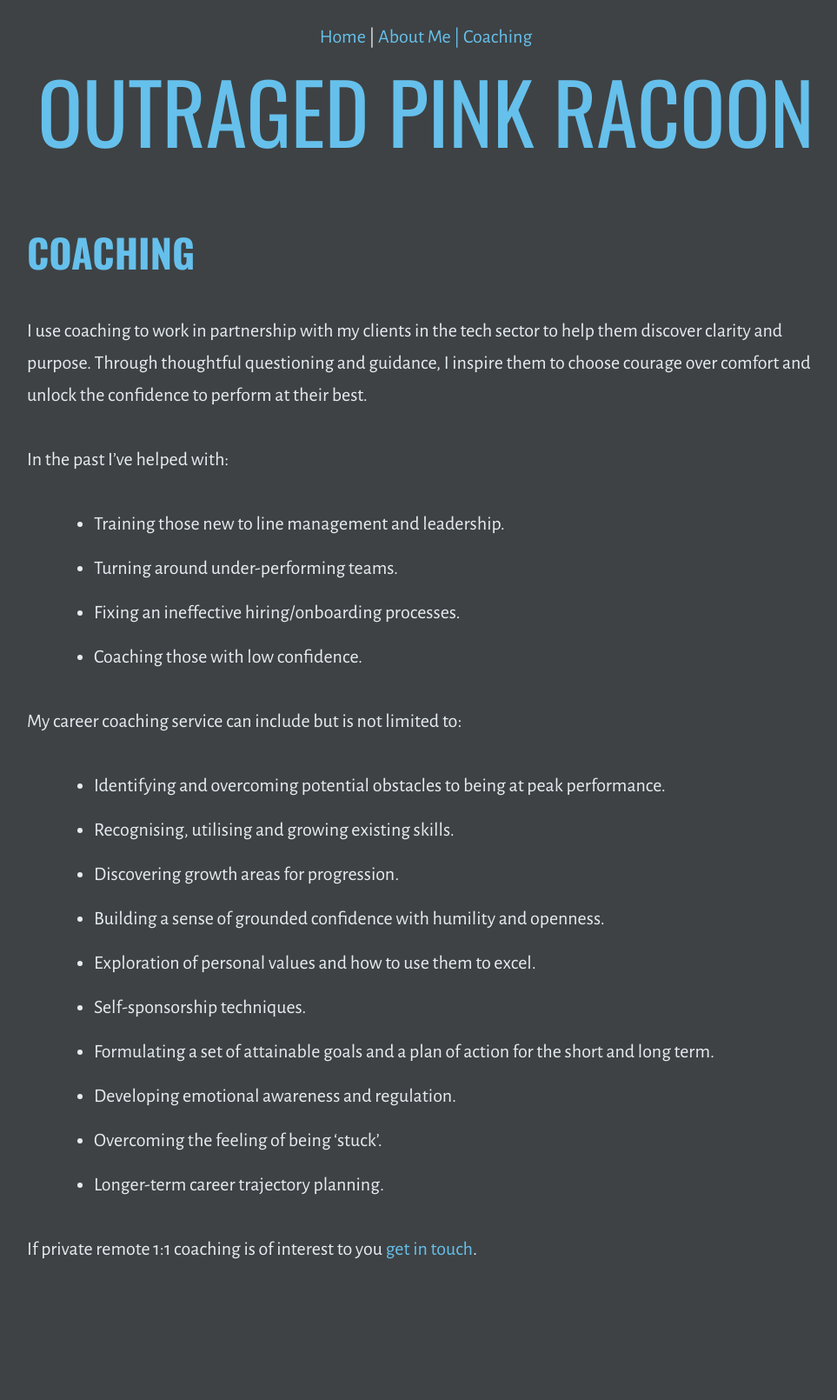
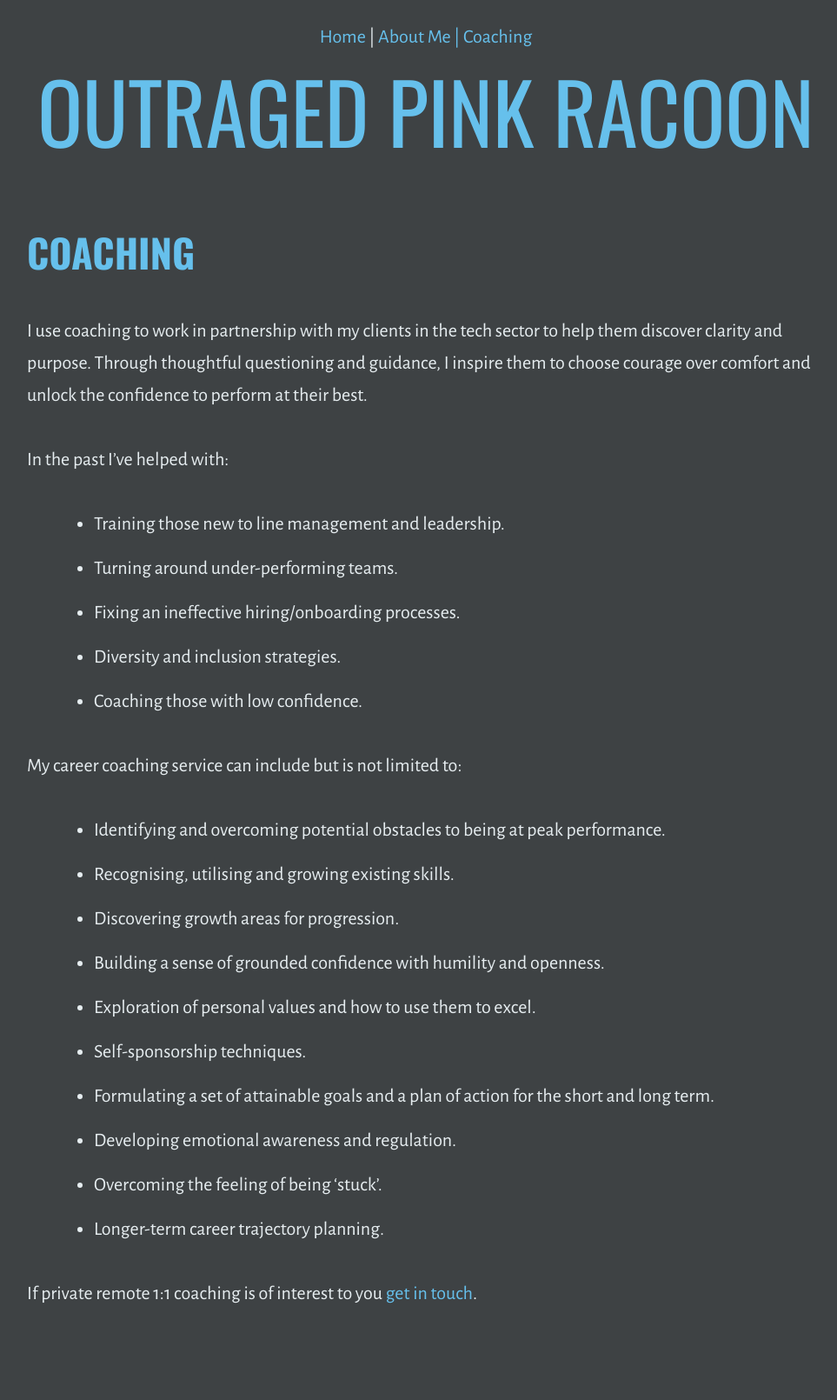
Before and after one commit to outragedpinkracoon/outragedpinkracoon.github.io, a Jekyll site: the page built from coaching.md, in a window 1280 px wide. Shown: the whole page at 87% size, without its empty margins (150-1113 px from the left). Built offline with Jekyll 4.4.1, drawn with Linux system fonts in a browser that asks for light colours; before the commit the page ends 1559 px from its top, so only the background shows below that.

Commit message:
Coaching page update

```diff
--- a/coaching.md
+++ b/coaching.md
@@ -2,7 +2,7 @@
 layout: info_page
 permalink: /coaching/
 title: coaching
-description: Remote, private coaching for companies and individuals in tech from a leader with 15 years of experience.
+description: Remote, private coaching for companies and individuals in tech from a leader with 15 years of experience. Hiring, onboarding, diversity and inclusion, line management, confidence, leadership, team performance and much more.
 ---
 I use coaching to work in partnership with my clients in the tech sector to help them discover clarity and purpose. Through thoughtful questioning and guidance, I inspire them to choose courage over comfort and unlock the confidence to perform at their best.
 
@@ -10,6 +10,7 @@
 - Training those new to line management and leadership.
 - Turning around under-performing teams.
 - Fixing an ineffective hiring/onboarding processes.
+- Diversity and inclusion strategies.
 - Coaching those with low confidence.
 
 My career coaching service can include but is not limited to:
```
